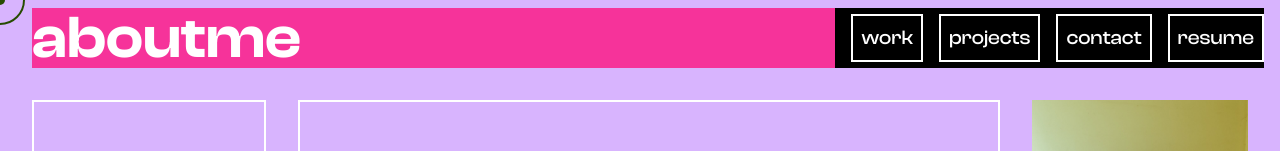
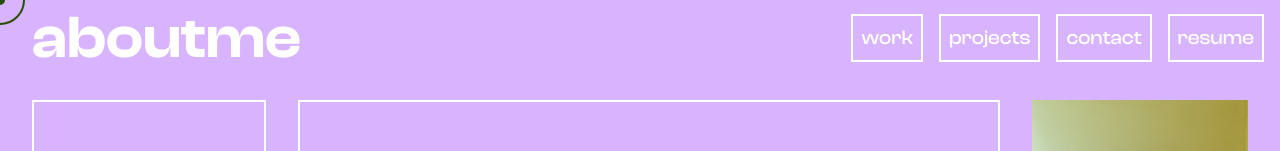
Before and after one commit to antailbaxt3r/Web-Portfolio, a Next.js app: page /aboutme in a window 1280 px wide. Shown: the top 151 px of the page. Built offline with nearby package versions, Linux system fonts and the light colour scheme.

Commit message:
fixed nav colors

```diff
--- a/src/components/Navbar.js
+++ b/src/components/Navbar.js
@@ -15,7 +15,7 @@ const Navbar = ({ title, onClick, isInvisible = false }) => {
     return (
         <div className={`flex-1 z-40 flex ${isInvisible ? "invisible" : ""}`}>
             <motion.div
-                className="flex md:text-6xl text-3xl text-white md:flex-3 flex-1 bg-pink-500"
+                className="flex md:text-6xl text-3xl text-white md:flex-3 flex-1"
                 initial={{ opacity: 0, y: 20, scale: 1 }}
                 animate={{
                     opacity: 1,
@@ -39,7 +39,7 @@ const Navbar = ({ title, onClick, isInvisible = false }) => {
                     {title}
                 </motion.h1>
             </motion.div>
-            <motion.div className="bg-black md:text-6xl text-lg font-medium flex-1 flex flex-end justify-end md:items-center items-start text-center">
+            <motion.div className="md:text-6xl text-lg font-medium flex-1 flex flex-end justify-end md:items-center items-start text-center">
 
                 {navList.map((item, index) => (
                     <motion.div
```
